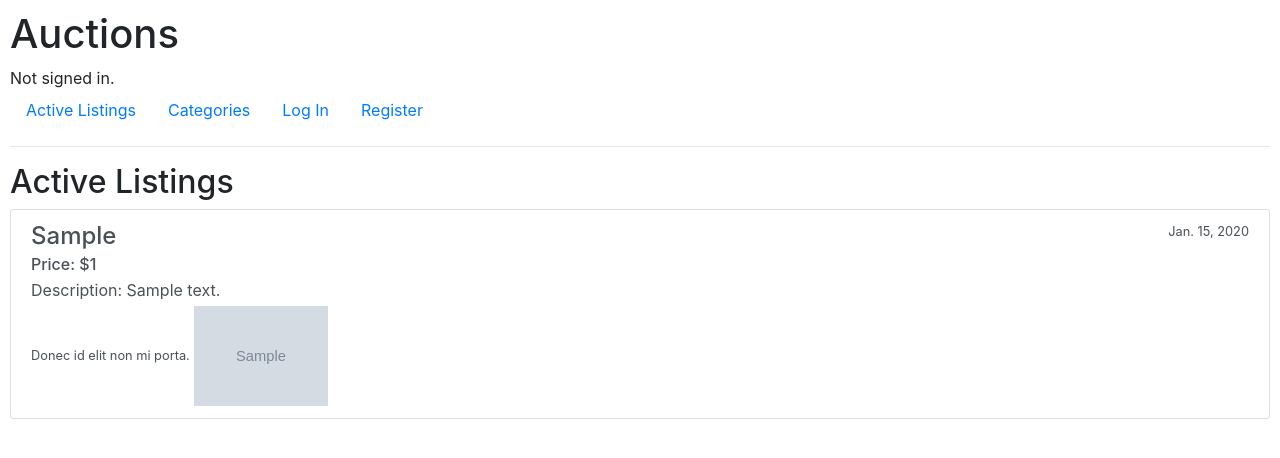
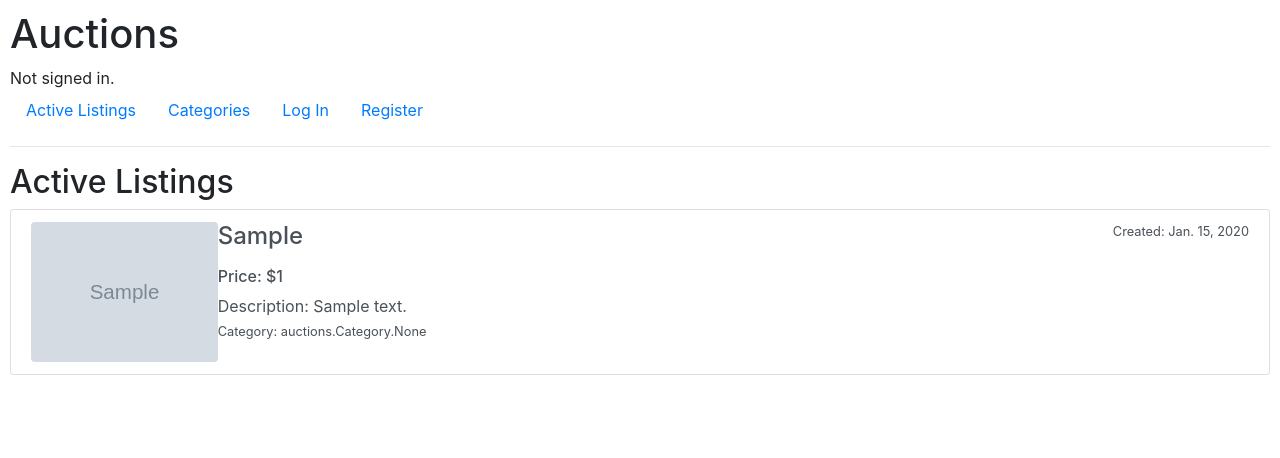
Before and after one commit to okamoto1/commerce-django, a Django app: page / in a window 1280 px wide. Shown: the top 458 px of the page. Run offline with Django 3.2, Linux system fonts and the light colour scheme; tables that the repository leaves empty hold one stand-in row (values such as "Sample post"); grey boxes marked "Sample" are stand-in pictures; some libraries are stand-ins or nearby versions.

Commit message:
category

```diff
--- a/auctions/templates/auctions/category-item.html
+++ b/auctions/templates/auctions/category-item.html
@@ -2,6 +2,7 @@
 
 
 {% block body %}
+  <h2> {{ category.category|title }}</h2>
   {% for items in items%}
     {% include "auctions/displayitems.html" %}
   {% endfor %}
--- a/auctions/templates/auctions/displayitems.html
+++ b/auctions/templates/auctions/displayitems.html
@@ -1,13 +1,13 @@
 <div class="list-group">
   <a class="list-group-item list-group-item-action flex-column align-items-start" href="{% url 'items_page' title=items.item id=items.id %}">
-    <div class="d-flex w-100 justify-content-between">
-      <h4 class="mb-1">{{ items.item }}</h4>
-      <small>{{ items.date.date }}</small>
+    <img src="{{ items.image.url }}" alt="connect" style="max-height:140px" class="rounded float-left ">
+    <div class="d-flex justify-content-between">
+      <h4 class="mb-3">{{ items.item }}</h4>
+      <small>Created: {{ items.date.date }}</small>
     </div>
-    <h6 class="mb-1">Price: ${{ items.min_bid }}</h6>
-    <p class="mb-1">Description: {{ items.description }}</p>
-    <small>Donec id elit non mi porta.</small>
-    <img src="{{ items.image.url }}" alt="connect" style="max-height:100px">
+    <h6 class="mb-2">Price: ${{ items.min_bid }}</h6>
+    <p class="mb-0">Description: {{ items.description }}</p>
+    <small>Category: {{ items.selectcategory }}</small>
   </a>
 </div>
 <br>
--- a/auctions/templates/auctions/items-page.html
+++ b/auctions/templates/auctions/items-page.html
@@ -5,7 +5,7 @@
   {% for items in items %}
     <h2>Listing: {{ items.item }} </h2>
     <h4>$50</h4>
-    <img src="{{ items.image.url }}" alt="" class="img-fluid">
+    <img src="{{ items.image.url }}" style="height: 400px" class="timg-fluid img-thumbnail rounded mx-auto d-block">
     <h6>Description:</h6>
     <small>
       <div class="text-justify" style="padding-left: 12px">
@@ -23,9 +23,9 @@
     Details:
     <ul>
       <li>Listed by: {{ items.seller }}</li>
-      <li>Category: </li>
+      <li>Category: {{ items.selectcategory }}</li>
       <li>Initial Value: ${{ items.min_bid }}</li>
-      <li>Created: </li>
+      <li>Created: {{ items.date }}</li>
       {% if items.active == True %}
         <li>Active</li>
       {% else %}
--- a/auctions/views.py
+++ b/auctions/views.py
@@ -12,7 +12,7 @@
 
 def index(request):
     items_saved = []
-    active_auctions = Auction.objects.filter(active = True).order_by('date')
+    active_auctions = Auction.objects.filter(active = True).order_by('-date')
     if request.user.is_authenticated:
         for saved in Watchlist.objects.filter(usuario = request.user):
             items_saved.append(saved.item_id.id)
@@ -70,6 +70,7 @@
     if request.method == "POST":
         form = Listing_Form(request.POST, request.FILES)
         if form.is_valid():
+            #create auction
             title = form.cleaned_data["title"]
             description = form.cleaned_data["description"]
             init_bid = form.cleaned_data["init_bid"]
@@ -82,8 +83,11 @@
                 min_bid = init_bid,
                 image = image
             )
+            #select category
+            category_name = request.POST["category"]
+            category = Category.objects.get(category = category_name)
+            listing.selectcategory.add(category)
             return HttpResponseRedirect(reverse('index'))
-
     return render(request, "auctions/new-listing.html", {
         "form": Listing_Form(),
         "categories": Category.objects.all().order_by('category')
@@ -100,6 +104,7 @@
     category = Category.objects.get(category = title)
     items = category.category_items.all()
     return render(request, "auctions/category-item.html",{
+        "category": category,
         "items": items,
     })
 
@@ -117,7 +122,7 @@
                 })
             else:
                 create_category = Category.objects.create(
-                    category = category_name
+                    category = category_name.capitalize()
                 )
     return HttpResponseRedirect(reverse("category"))
 
```
